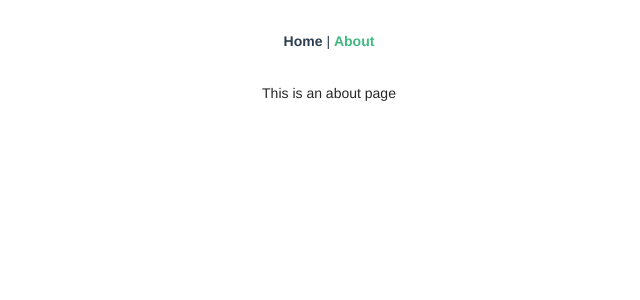
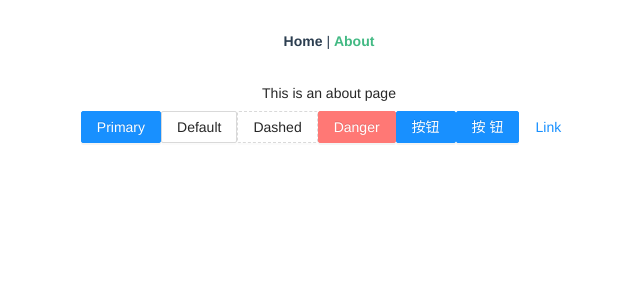
Before and after one commit to FutureSenzhong/VueProject, a Vue app: page /about in a window 1280 px wide. Shown: the top 300 px of the page, without its empty margins (311-951 px from the left). Built offline with nearby package versions, Linux system fonts and the light colour scheme.

Commit message:
三方组件测试

```diff
--- a/src/views/About.vue
+++ b/src/views/About.vue
@@ -2,4 +2,27 @@
   <div class="about">
     <h1>This is an about page</h1>
   </div>
+  <div>
+    <a-button type="primary">
+      Primary
+    </a-button>
+    <a-button>Default</a-button>
+    <a-button type="dashed">
+      Dashed
+    </a-button>
+    <a-button type="danger">
+      Danger
+    </a-button>
+    <a-config-provider :auto-insert-space-in-button="false">
+      <a-button type="primary">
+        按钮
+      </a-button>
+    </a-config-provider>
+    <a-button type="primary">
+      按钮
+    </a-button>
+    <a-button type="link">
+      Link
+    </a-button>
+  </div>
 </template>
```
